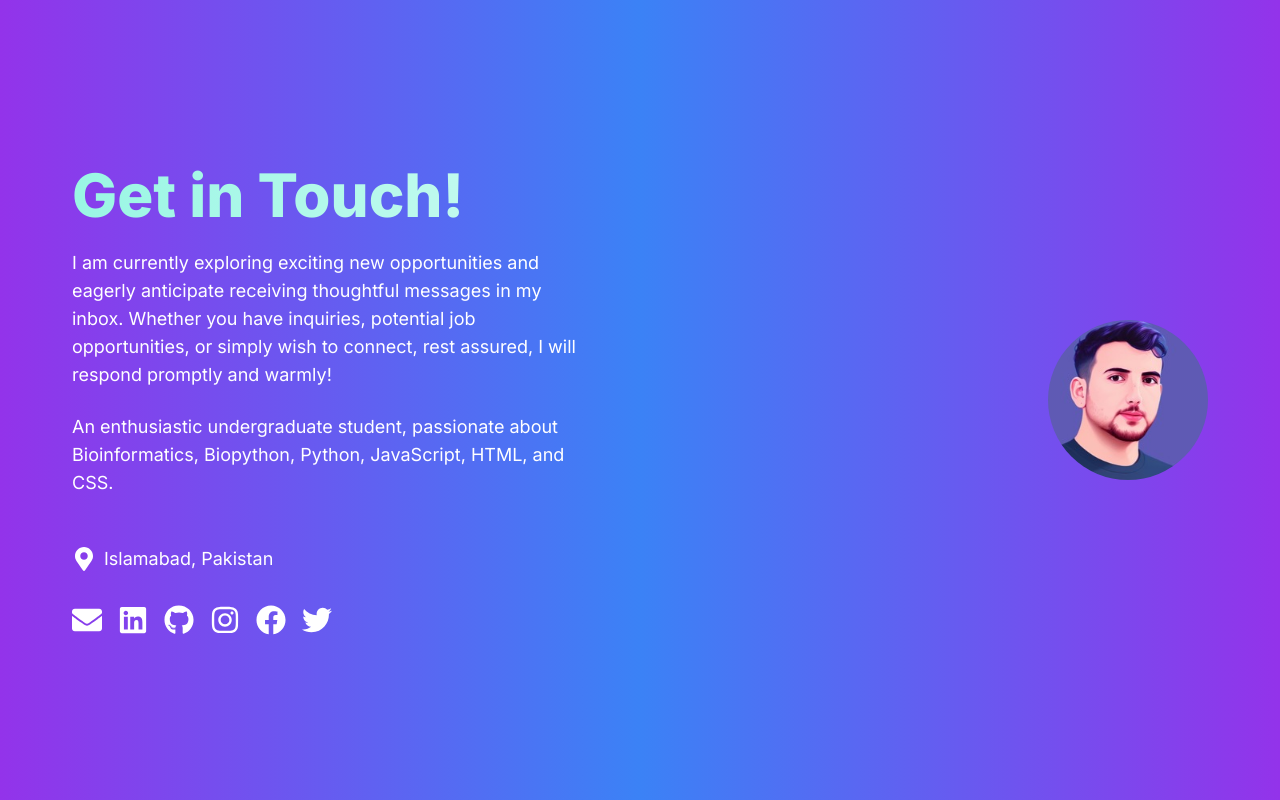
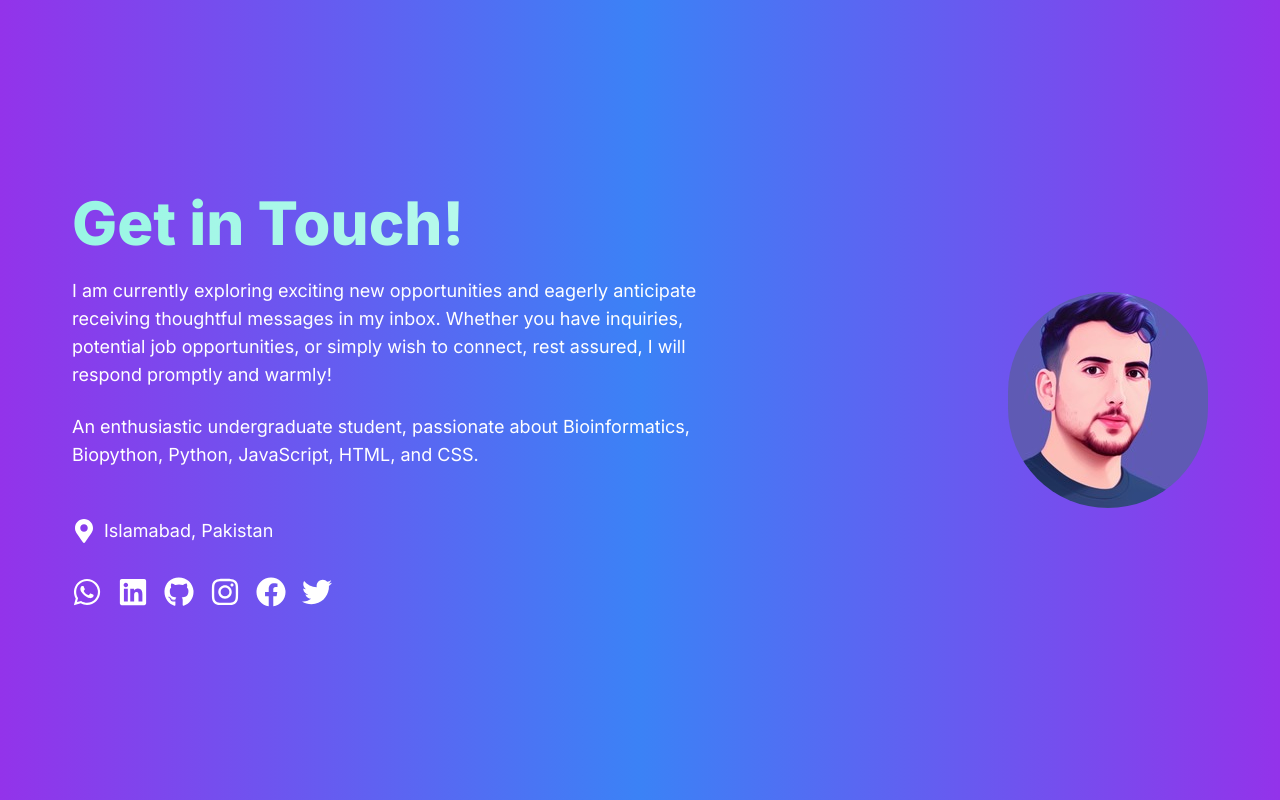
Before and after one commit to mubashir1837/next-portfolio, a Next.js app: page / in a window 1280 px wide. Shown: the part 4237-5037 px from the top of the page. Built offline with nearby package versions, Linux system fonts and the light colour scheme.

Commit message:
portfolio

```diff
--- a/app/components/Footer.jsx
+++ b/app/components/Footer.jsx
@@ -1,5 +1,5 @@
 import React from 'react';
-import { FaMapMarkerAlt, FaEnvelope, FaLinkedin, FaGithub, FaInstagram, FaFacebook, FaTwitter } from 'react-icons/fa';
+import { FaMapMarkerAlt, FaEnvelope, FaLinkedin, FaGithub, FaInstagram, FaFacebook, FaTwitter, FaWhatsapp } from 'react-icons/fa';
 import Image from 'next/image';
 
 const Footer = () => {
@@ -7,22 +7,22 @@ const Footer = () => {
     <section className="min-h-screen flex flex-col items-center justify-center px-6 py-24">
       <div className="flex flex-col items-center lg:flex-row lg:justify-between lg:items-center w-full max-w-7xl mx-auto">
         <div className="text-center lg:text-left lg:max-w-2xl">
-          <h1 className="text-4xl sm:text-5xl lg:text-6xl font-extrabold mb-6 text-transparent bg-clip-text bg-gradient-to-r from-teal-200 to-teal-100">
+          <h3 className="text-4xl sm:text-5xl lg:text-6xl font-extrabold mb-6 text-transparent bg-clip-text bg-gradient-to-r from-teal-200 to-teal-100">
             Get in Touch!
-          </h1>
-          <p className="text-lg sm:text-xl lg:text-lg text-white text-center lg:text-left mb-6 lg:max-w-lg">
+          </h3>
+          <p className="text-lg sm:text-xl lg:text-lg text-white text-center lg:text-left mb-6 lg:max-w-6xl">
             I am currently exploring exciting new opportunities and eagerly anticipate receiving thoughtful messages in my inbox. Whether you have inquiries, potential job opportunities, or simply wish to connect, rest assured, I will respond promptly and warmly!
           </p>
-          <p className="text-md sm:text-lg lg:text-md text-white text-center lg:text-left mb-12 lg:max-w-lg">
+          <p className="text-md sm:text-lg lg:text-md text-white text-center lg:text-left mb-12 lg:max-w-5xl">
             An enthusiastic undergraduate student, passionate about Bioinformatics, Biopython, Python, JavaScript, HTML, and CSS.
           </p>
           <div className="flex items-center justify-center lg:justify-start mb-8">
             <FaMapMarkerAlt className="text-white text-2xl mr-2" />
             <span className="text-white text-lg">Islamabad, Pakistan</span>
           </div>
-          <div className="flex space-x-4 justify-center lg:justify-start">
+          <div className="flex space-x-4 justify-center lg:justify-start size-max-0px">
             <a href="mailto:your-email@example.com" className="text-white text-3xl">
-              <FaEnvelope />
+              <FaWhatsapp />
             </a>
             <a href="https://www.linkedin.com/in/your-linkedin-profile" className="text-white text-3xl">
               <FaLinkedin />
@@ -42,7 +42,7 @@ const Footer = () => {
           </div>
         </div>
         <div className="mt-12 lg:mt-0">
-          <img src="/images/pro.jpg" alt="GitHub Profile Photo" className="w-40 h-40 rounded-full mx-auto lg:mx-0" />
+          <img src="/images/pro.jpg" alt="GitHub Profile Photo" className="w-200 h-auto rounded-full mr-6 lg:mx-0" />
         </div>
       </div>
     </section>
```
